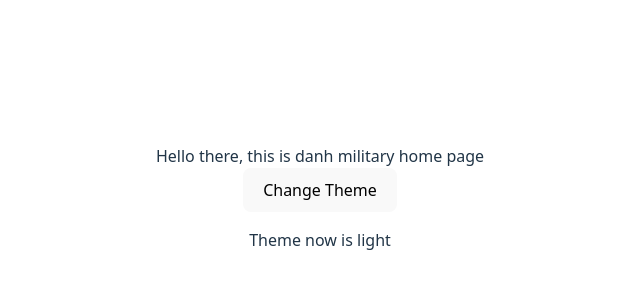
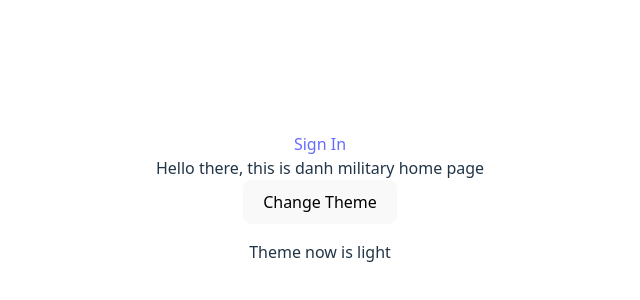
Before and after one commit to forgreatness/MilitaryOperationWeb, a React (Vite) app: page / in a window 1280 px wide. Shown: the part 194-494 px from the top of the page, without its empty margins (320-960 px from the left). Built offline with nearby package versions, Linux system fonts and the light colour scheme.

Commit message:
- new context api components created to validate as well as confirm the process of creating context

```diff
--- /dev/null
+++ b/src/concept-practices/ContextAPIPractice3/AuthenticationContext.jsx
@@ -0,0 +1,5 @@
+import { createContext } from "react";
+
+const AuthenticationContext = createContext(false);
+
+export default AuthenticationContext;
--- /dev/null
+++ b/src/concept-practices/ContextAPIPractice3/LoginNavBar.jsx
@@ -0,0 +1,13 @@
+import React, { useContext } from 'react'
+
+import AuthenticationContext from './AuthenticationContext'
+
+export default function LoginNavBar() {
+    const isLoggedIn = useContext(AuthenticationContext);
+
+    return (
+        <nav>
+            {(isLoggedIn ?? false) ? (<div>Profile</div>) : (<a>Sign In</a>)}
+        </nav>
+    )
+}
--- /dev/null
+++ b/src/concept-practices/ContextAPIPractice3/PageLayout.jsx
@@ -0,0 +1,23 @@
+import React, { useEffect, useState, useContext } from 'react';
+
+import AuthenticationContext from './AuthenticationContext';
+import LoginNavBar from './LoginNavBar';
+
+export default function PageLayout({ children }) {
+    const [isLogin, setIsLogin] = useState(false);
+
+    useEffect(() => {
+        const token = window.localStorage.getItem("token");
+
+        if (token) {
+            setIsLogin(true);
+        }
+    }, []);
+
+    return (
+        <AuthenticationContext value={isLogin}>
+            <LoginNavBar />
+            {children}
+        </AuthenticationContext>
+    );
+}
--- a/src/pages/HomePage.jsx
+++ b/src/pages/HomePage.jsx
@@ -1,12 +1,14 @@
 import React, { useState, useContext } from 'react';
 
 import { ThemeContext } from '../concept-practices/ContextAPIComponent';
+import PageLayout from '../concept-practices/ContextAPIPractice3/PageLayout';
 
 export default function HomePage() {
     const { theme, handleThemeChange } = useContext(ThemeContext);
 
     return (
         <div className={theme}>
+            <PageLayout>
                 <main>
                     Hello there, this is danh military home page
                     <div class='theme-action-container'>
@@ -14,6 +16,7 @@ export default function HomePage() {
                         <p>Theme now is {theme}</p>
                     </div>
                 </main>
+            </PageLayout>
         </div>
     )
 }
```
Lines whose indentation alone changed are shown as unchanged.
